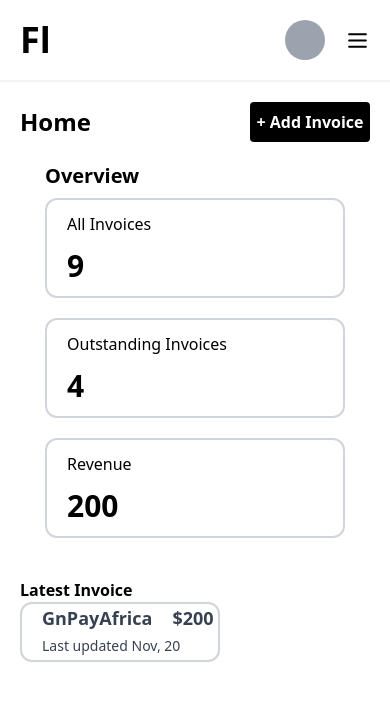
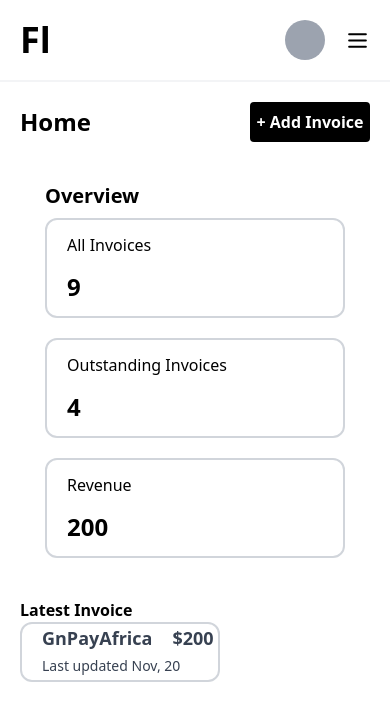
Before and after one commit to Akeemkabiru/invoice-tracker, a React (Vite) app: page / in a window 390 px wide. Shown: the top 720 px of the page. Built offline with nearby package versions, Linux system fonts and the light colour scheme.

Commit message:
responsive

```diff
--- a/src/Components/Summary.tsx
+++ b/src/Components/Summary.tsx
@@ -7,7 +7,7 @@ export default function Summary() {
   // }).format(200);
   // console.log(int);
   return (
-    <div className="flex items-center justify-center sm:mt-10 mt-5">
+    <div className="flex items-center justify-center mt-10">
       <div className="flex-col items-center space-y-2 sm:mr-10">
         <h2 className="font-semibold text-xl">Overview</h2>
         <div className="flex sm:flex-row sm:gap-10 items-center flex-col gap-5">
--- a/src/Components/SummaryContainer.tsx
+++ b/src/Components/SummaryContainer.tsx
@@ -8,7 +8,7 @@ export default function SummaryContainer({
   return (
     <div className="h-[100px] sm:w-[200px] w-[300px] border-2 rounded-xl border-gray-300 flex pl-5  flex-col justify-evenly  ">
       <div>{detail}</div>
-      <div className="text-3xl font-semibold">{value}</div>
+      <div className="sm:text-3xl text-2xl font-semibold">{value}</div>
     </div>
   );
 }
```
